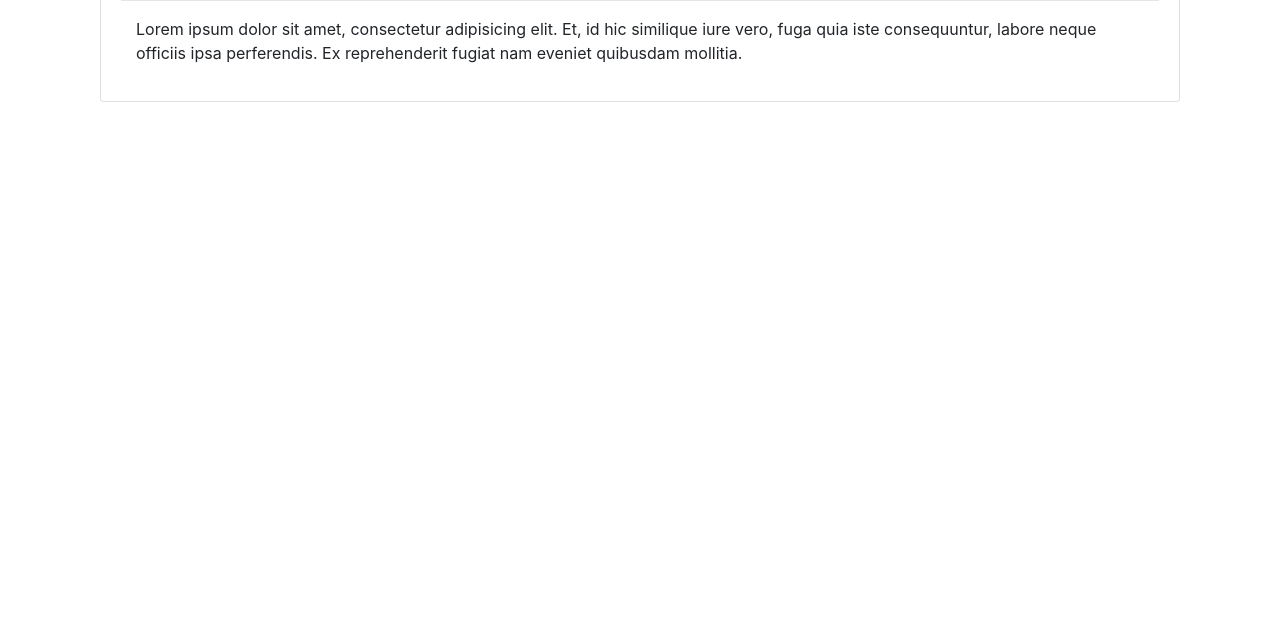
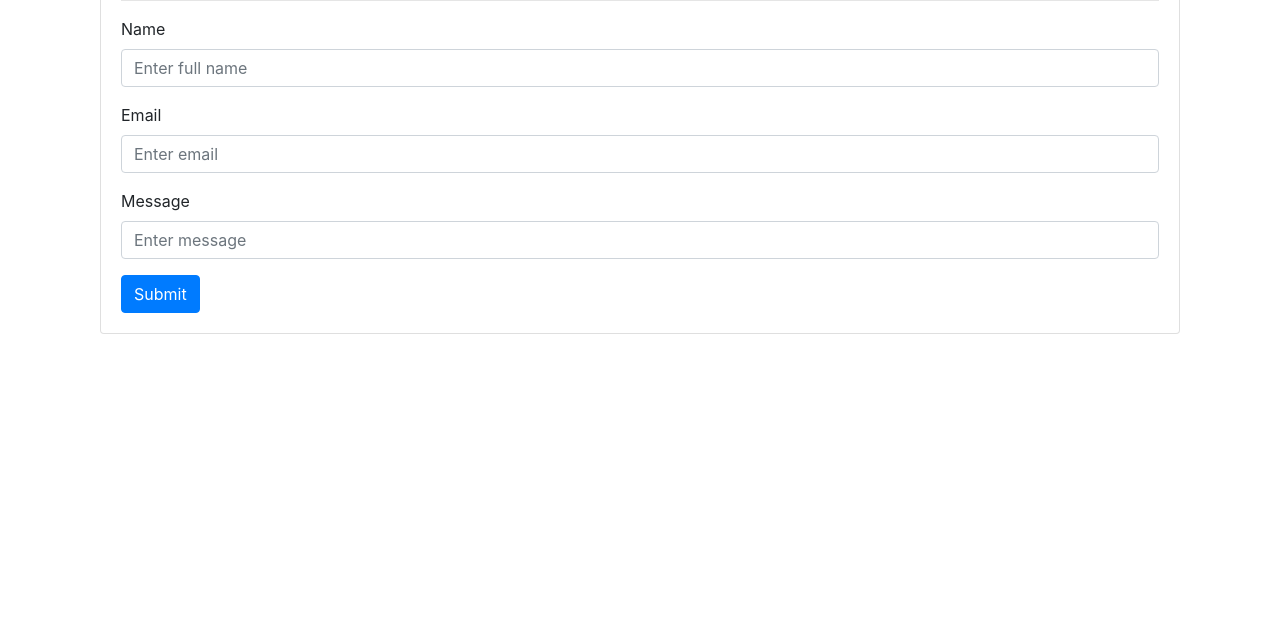
Before and after one commit to laceejansson/portfolio-homework, a plain HTML site: page contact.html in a window 1280 px wide. Shown: the part 165-800 px from the top of the page. Drawn offline with nearby package versions, Linux system fonts and the light colour scheme.

Commit message:
add contact form

```diff
--- a/contact.html
+++ b/contact.html
@@ -19,11 +19,15 @@
   <div class="collapse navbar-collapse" id="collapsibleNavbar">
     <ul class="navbar-nav">
       <li class="nav-item">
-        <!-- Link back to home(index.html) in the nav bar-->
+        <!-- Link to home page(index.html) in the nav bar-->
         <a class="nav-link" href="index.html">Home</a>
       </li>
       <li class="nav-item">
-         <!-- Link back to portfolio page(portfolio.html) in the nav bar-->
+        <!-- Link to contact page(contact.html) in the nav bar-->
+        <a class="nav-link" href="contact.html">Contact</a>
+      </li>
+      <li class="nav-item">
+        <!-- Link to portfolio page(portfolio.html) in the nav bar-->
         <a class="nav-link" href="portfolio.html">Portfolio</a>
       </li>
     </ul>
@@ -37,13 +41,22 @@
       <div class="card-body">
         <h1 class="card-title">Contact</h1>
         <hr>
-        <div class="container">
-          <div class="row">
-            <div class="col-sm">
-              <p>Lorem ipsum dolor sit amet, consectetur adipisicing elit. Et, id hic similique iure vero, fuga quia iste consequuntur, labore neque officiis ipsa perferendis. Ex reprehenderit fugiat nam eveniet quibusdam mollitia.</p>
-            </div>
+        <!--bootstrap form ref: https://getbootstrap.com/docs/4.0/components/forms/-->
+        <form>
+          <div class="form-group">
+            <label for="fullNameInput">Name</label>
+            <input type="text" class="form-control" id="fullNameInput" placeholder="Enter full name">
           </div>
-        </div>
+          <div class="form-group">
+            <label for="emailInput">Email</label>
+            <input type="email" class="form-control" id="emailInput" placeholder="Enter email">
+          </div>
+          <div class="form-group">
+            <label for="messageInput">Message</label>
+            <input type="t\" class="form-control" id="messageInput" placeholder="Enter message">
+          </div>
+          <button type="submit" class="btn btn-primary">Submit</button>
+        </form>
       </div>
     </div>
   </div>
```
Also changed, not shown: index.html (+6 -1 lines), portfolio.html (+26 -3 lines).
